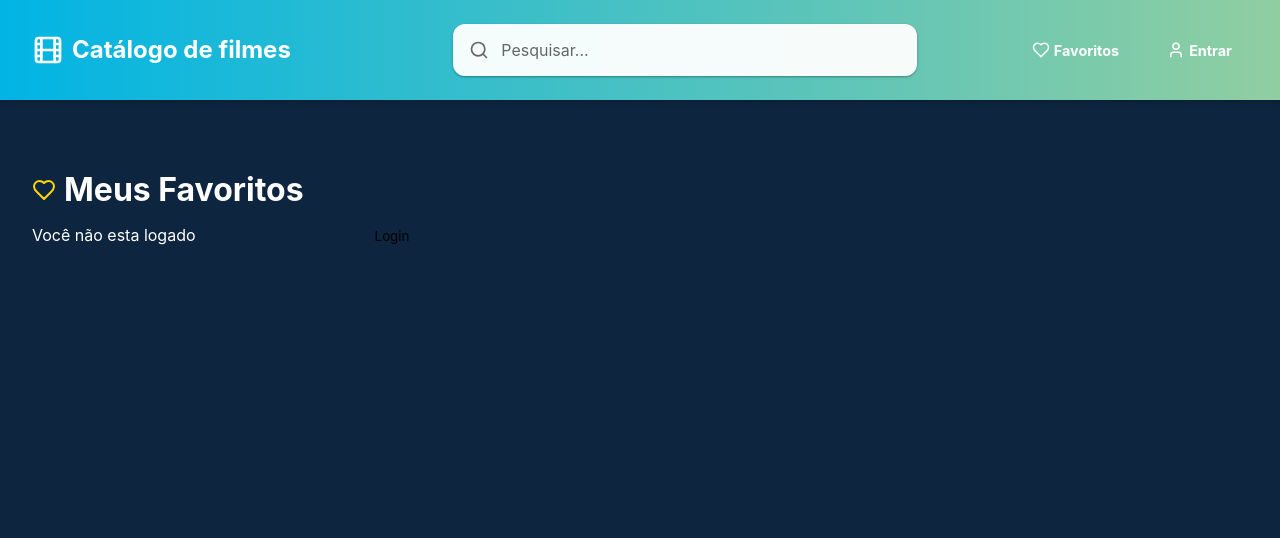
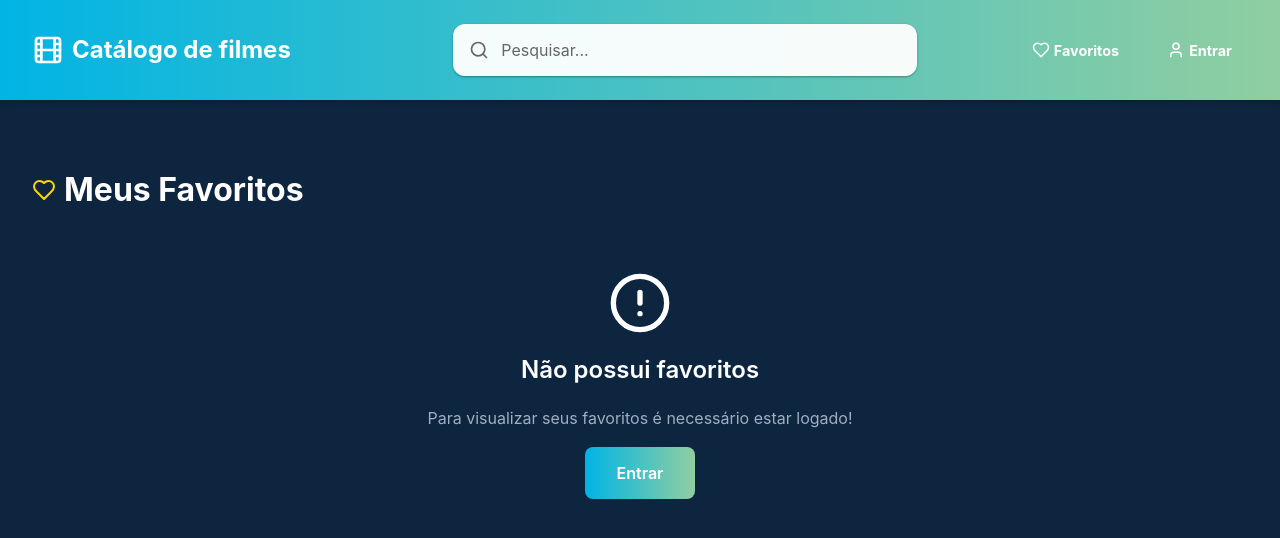
Before and after one commit to JoaoSBrito/movie-catalog-frontend, a Next.js app: page /favorite in a window 1280 px wide. Shown: the top 538 px of the page. Built offline with nearby package versions, Linux system fonts and the light colour scheme.

Commit message:
refactor: ajuste lista de favoritos

```diff
--- a/src/components/FavoritePage/index.tsx
+++ b/src/components/FavoritePage/index.tsx
@@ -1,8 +1,8 @@
 /* eslint-disable */
 import { Fragment, useCallback, useState } from "react";
-import { FavoriteContainer, FavoritesTitle, FavoriteContent } from "./style";
+import { FavoriteContainer, FavoritesTitle, FavoriteContent, FavoriteEmpty, FavoriteLoginButton } from "./style";
 import { MoviesGrid } from "../MovieSection/style";
-import { Heart } from "lucide-react";
+import { AlertCircle, Heart } from "lucide-react";
 
 import Header from "../Header";
 import AuthModal from "../AuthModal";
@@ -10,6 +10,7 @@ import Modal from "../Modal";
 import MovieCard from "../MovieCard";
 import { useFavorites } from "@/hooks/useFavorites";
 import { useAuth } from "@/hooks/useAuth";
+import { Movie } from "@/hooks/useMovies";
 
 export default function FavoritePage() {
   const [search, setSearch] = useState("");
@@ -38,28 +39,24 @@ export default function FavoritePage() {
             Meus Favoritos
           </FavoritesTitle>
 
+          {!user ? (
+            <FavoriteEmpty>
+              <AlertCircle size={64} />
+              <h1>Não possui favoritos</h1>
+              <p>Para visualizar seus favoritos é necessário estar logado!</p>
+              <FavoriteLoginButton onClick={() => setOpenModal(true)}>Entrar</FavoriteLoginButton>
+            </FavoriteEmpty>
+          ) : (
             <MoviesGrid>
-            {/* .map com movieCard e favoritos */}
-            {/* {!user && (
+              {favorites.length > 0 && (
                 <Fragment>
-                <div>Você não esta logado</div>
-                <button onClick={() => setOpenModal(true)}>Login</button>
-              </Fragment>
-            )} */}
-            {!user ? (
-              <Fragment>
-                <div>Você não esta logado</div>
-                <button onClick={() => setOpenModal(true)}>Login</button>
-              </Fragment>
-            ) : (
-              <Fragment>
-                {favorites?.map((movie) => (
+                  {favorites?.map((movie: Movie) => (
                     <MovieCard key={movie.id} movie={movie} />
                   ))}
                 </Fragment>
               )}
-
             </MoviesGrid>
+          )}
         </FavoriteContent>
       </FavoriteContainer>
 
--- a/src/components/FavoritePage/style.ts
+++ b/src/components/FavoritePage/style.ts
@@ -43,19 +43,16 @@ export const FavoriteEmpty = styled.div`
   padding: ${(props) => props.theme?.spacing?.xxl || "3rem"} 0;
   max-width: 500px;
   margin: 0 auto;
+  gap: 1rem;
 
   h1 {
     font-size: 1.5rem;
     font-weight: 600;
     color: ${(props) => props.theme?.colors?.text || "#ffffff"};
-    margin-bottom: ${(props) => props.theme?.spacing?.md || "1rem"};
   }
 
   p {
     color: ${(props) => props.theme?.colors?.textSecondary || "#a0aec0"};
-    font-size: 1rem;
-    line-height: 1.6;
-    margin-bottom: ${(props) => props.theme?.spacing?.xl || "2rem"};
   }
 `
 
```
Lines whose indentation alone changed are shown as unchanged.
